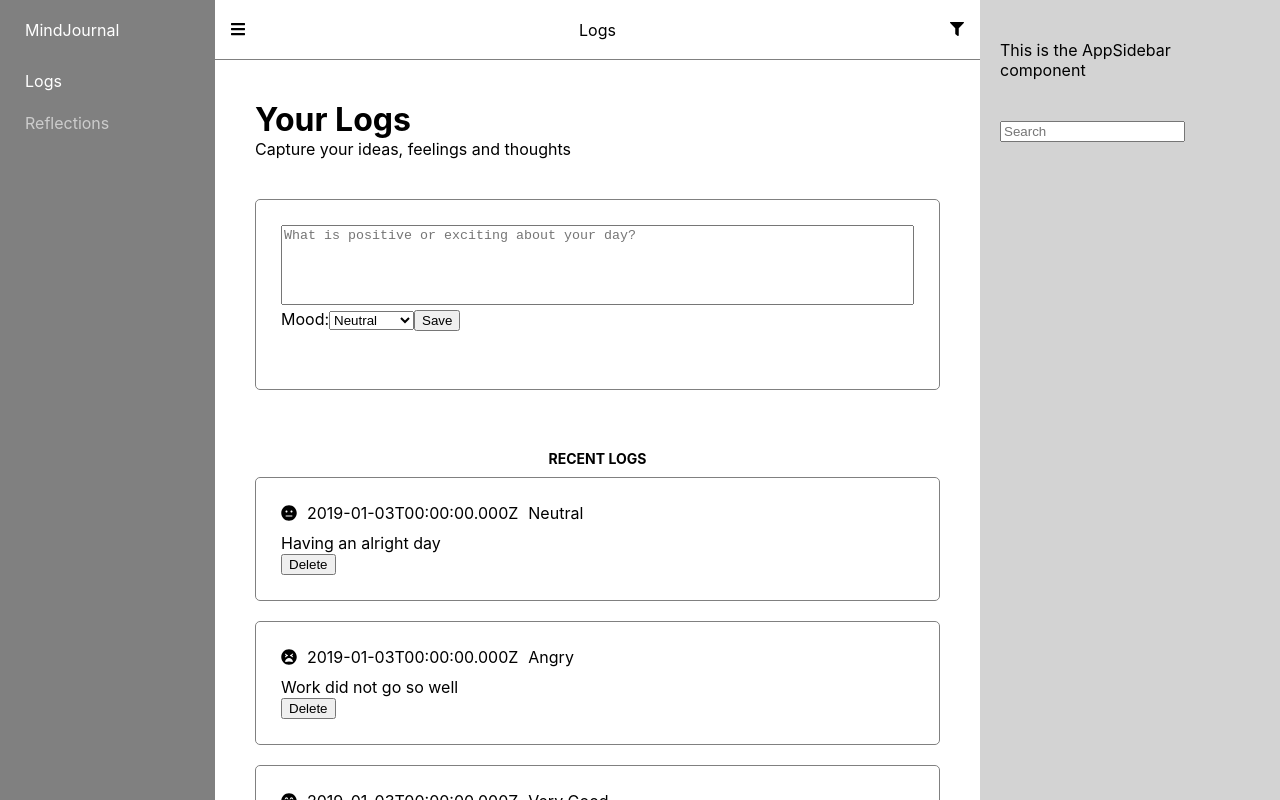
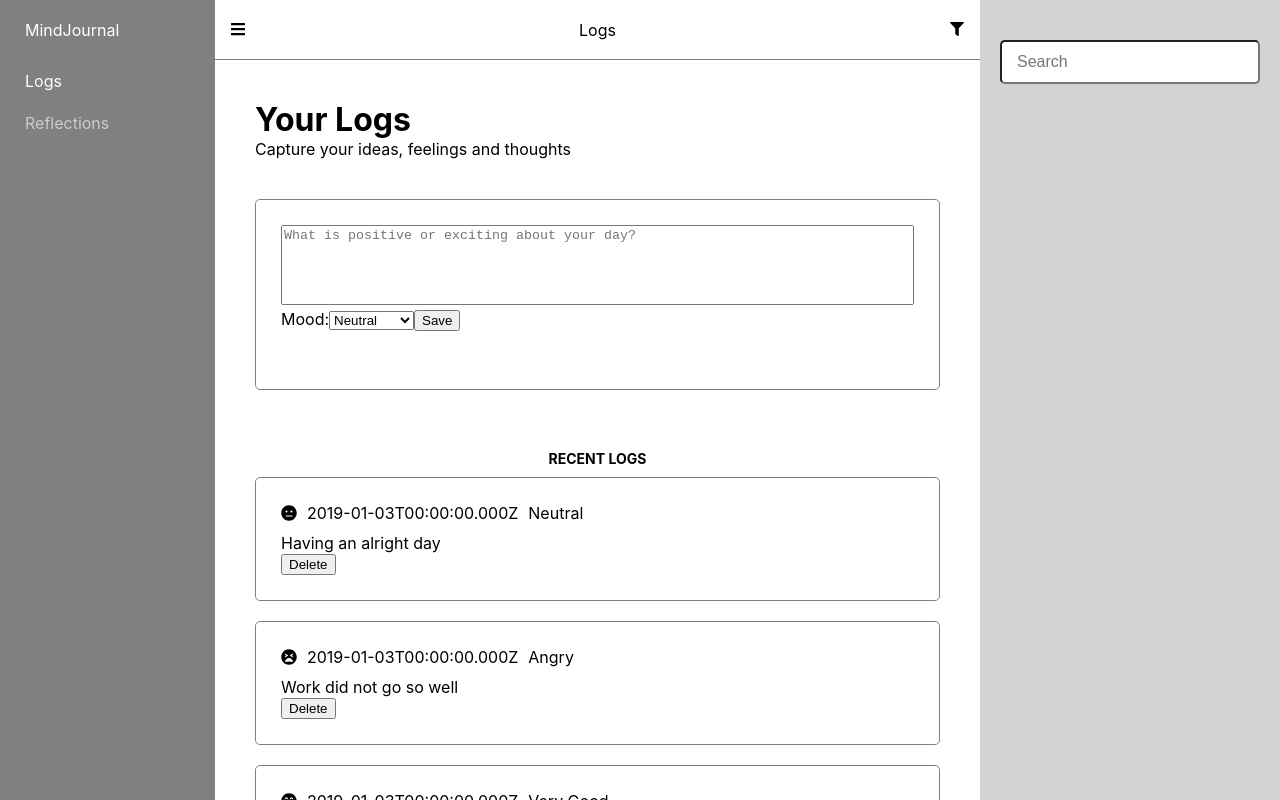
Before and after one commit to baf62495/mindjournal-client, a React (Create React App) app: page /logs in a window 1280 px wide. Built offline with nearby package versions, Linux system fonts and the light colour scheme.

Commit message:
sidebar basic style

```diff
--- a/src/App.css
+++ b/src/App.css
@@ -284,3 +284,11 @@ p {
     align-items: center;
     justify-content: space-between;
 }
+
+.app-sidebar > .app-sidebar-search input {
+    width: 100%;
+    font-size: 16px;
+    line-height: 20px;
+    border-radius: 5px;
+    padding: 10px 15px;
+}
--- a/src/components/AppSidebar.js
+++ b/src/components/AppSidebar.js
@@ -4,7 +4,6 @@ import SearchInput from './SearchInput';
 export default function AppSidebar(props) {
     return (
         <aside className='app-sidebar'>
-            <p>This is the AppSidebar component</p>
             <SearchInput updateSearchTerm={props.updateSearchTerm} />
         </aside>
     )
--- a/src/components/SearchInput.js
+++ b/src/components/SearchInput.js
@@ -3,8 +3,9 @@ import React from 'react';
 export default class SearchInput extends React.Component {
     render() {
         return (
-            <div className="SearchBox">
+            <div className="app-sidebar-search">
                 <input
+                    className="search-input"
                     placeholder="Search"
                     value={this.props.searchTerm}
                     onChange={e => this.props.updateSearchTerm(e.target.value)}
```
